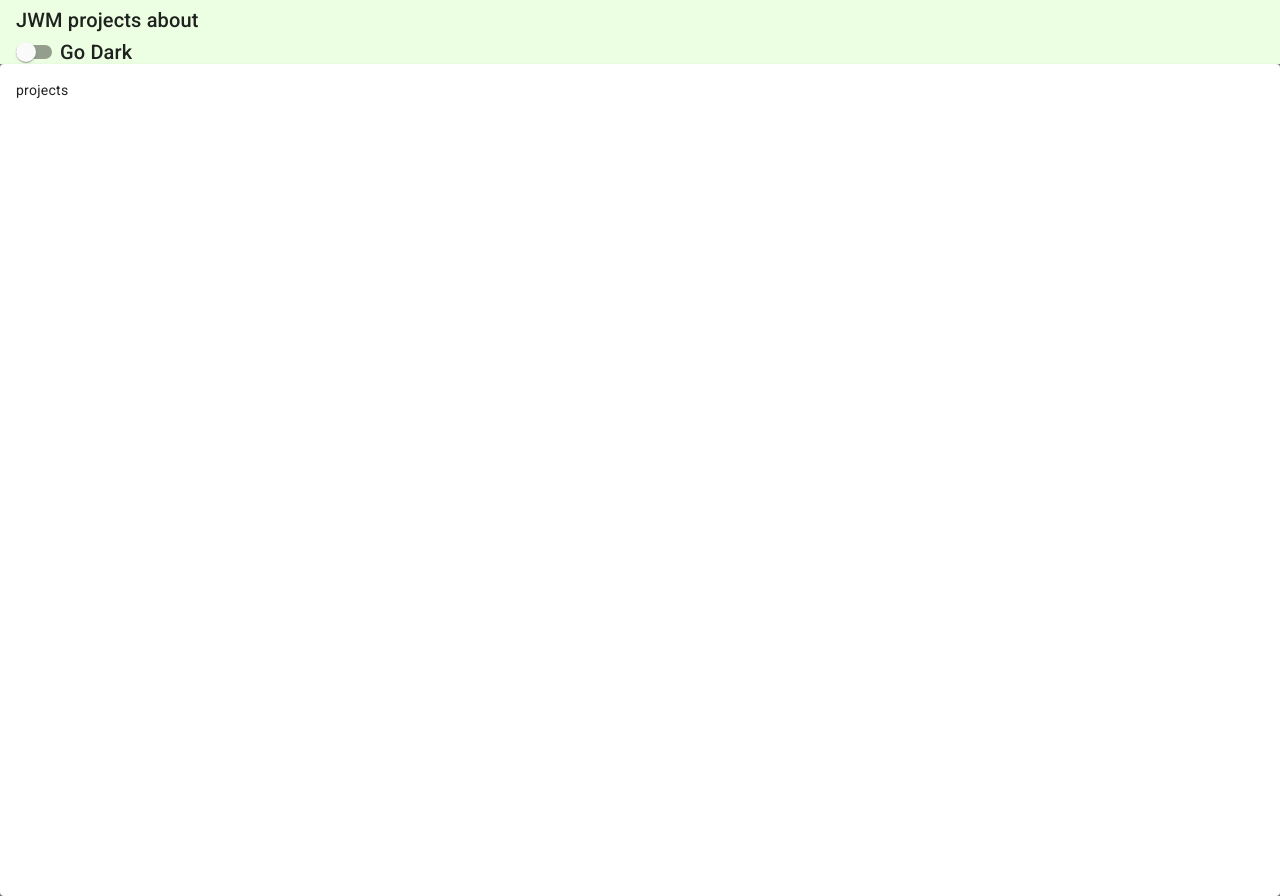
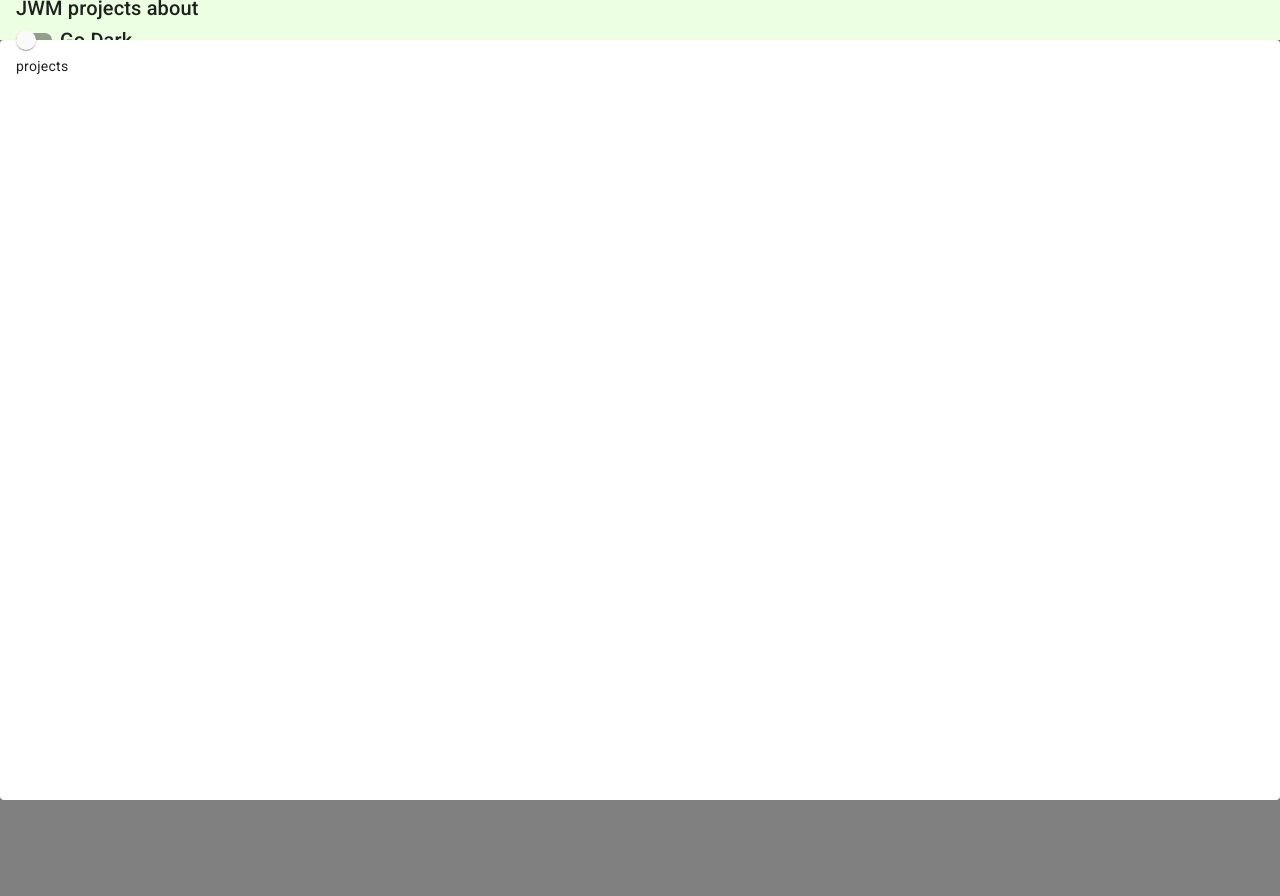
Before and after one commit to MoodyJW/portfolio-ng, an Angular app: page /projects in a window 1280 px wide. After the commit the page ends 800 px from the top, so only its background shows below. Built offline with nearby package versions, Linux system fonts and the light colour scheme.

Commit message:
updated ani/sty to work properly

```diff
--- a/src/app/app.component.html
+++ b/src/app/app.component.html
@@ -1,10 +1,12 @@
-<div [class]="isDark ? 'dark-theme' : 'light-theme'">
+<div
+  [class]="isDark ? 'dark-theme app-container' : 'light-theme app-container'"
+>
+  <mat-toolbar class="app-toolbar">
+    <header class="nav-header">
       <ng-container
         *ngIf="!isSmallScreen; else smallScreen"
         class="large-screen-container"
       >
-    <mat-toolbar>
-      <header class="nav-header">
         <mat-nav-list class="nav-list-items">
           <a class="navbar-link" routerLink="/home"> JWM </a>
           <a class="navbar-link" routerLink="/projects"> projects </a>
@@ -14,14 +16,13 @@
         <mat-slide-toggle (change)="isDark = !isDark" [checked]="isDark">
           Go Dark
         </mat-slide-toggle>
-      </header>
-    </mat-toolbar>
       </ng-container>
-
-  <ng-template #smallScreen class="small-screen-container">
+      <ng-template #smallScreen>
+        <ng-container class="small-scren-container">
           <button
             mat-icon-button
             [matMenuTriggerFor]="menu"
+            class="menu-button"
             aria-label="button with a navigation menu"
           >
             <mat-icon>more_vert</mat-icon>
@@ -33,9 +34,12 @@
               <a class="navbar-link" routerLink="/about"> about </a>
             </mat-nav-list>
           </mat-menu>
+        </ng-container>
       </ng-template>
+    </header>
+  </mat-toolbar>
 
-  <main [@routeAnimations]="prepareRoute(outlet)" class="content">
+  <main [@routeAnimations]="prepareRoute(outlet)">
     <router-outlet #outlet="outlet"></router-outlet>
   </main>
 </div>
--- a/src/app/app.component.scss
+++ b/src/app/app.component.scss
@@ -1,3 +1,11 @@
+.app-container {
+  height: 100vh;
+
+  .app-toolbar {
+    height: 5vh;
+  }
+}
+
 .large-screen-container {
   .nav-header {
     display: flex;
--- a/src/app/app.component.ts
+++ b/src/app/app.component.ts
@@ -9,25 +9,22 @@ import { slider, transformer, fader, stepper } from './route-animations';
   animations: [stepper],
 })
 export class AppComponent implements OnInit {
-  title = 'JWM';
-  // theme = 'theme-alternate';
-  checked = false;
-  isDark = true;
-  themeQuery: MediaQueryList;
+  private themeQuery: MediaQueryList;
+  private getScreenWidth: any;
+
+  public title = 'JWM';
+  public isDark = true;
   public isSmallScreen: boolean;
-  public getScreenWidth: any;
-  public getScreenHeight: any;
 
   constructor(private media: MediaMatcher) {
     this.getScreenWidth = window.innerWidth;
-    this.getScreenHeight = window.innerHeight;
     if (this.getScreenWidth < 500) {
       this.isSmallScreen = true;
     } else this.isSmallScreen = false;
     this.themeQuery = this.media.matchMedia('(prefers-color-scheme: dark)');
   }
-  ngOnInit() {
-    console.log(this.themeQuery);
+
+  ngOnInit(): void {
     if (this.themeQuery.matches) {
       this.isDark = true;
     } else this.isDark = false;
@@ -36,7 +33,6 @@ export class AppComponent implements OnInit {
   @HostListener('window:resize', ['$event'])
   onWindowResize() {
     this.getScreenWidth = window.innerWidth;
-    this.getScreenHeight = window.innerHeight;
     if (this.getScreenWidth < 500) {
       this.isSmallScreen = true;
     } else this.isSmallScreen = false;
@@ -49,8 +45,4 @@ export class AppComponent implements OnInit {
       outlet.activatedRouteData['animation']
     );
   }
-
-  // changeTheme(event: any) {
-  //   this.theme = event.checked ? 'theme-alternate' : '';
-  // }
 }
--- a/src/app/components/about-page/about-page.component.html
+++ b/src/app/components/about-page/about-page.component.html
@@ -1 +1,3 @@
-<mat-card [style.height.px]="800"> about </mat-card>
+<div class="jwm-page-container">
+  <mat-card class="jwm-main-card"> about </mat-card>
+</div>
--- a/src/app/components/home-page/home-page.component.html
+++ b/src/app/components/home-page/home-page.component.html
@@ -1 +1 @@
-<mat-card [style.height.px]="800"> home </mat-card>
+<mat-card class="jwm-main-card"> home </mat-card>
--- a/src/app/components/projects-page/projects-page.component.html
+++ b/src/app/components/projects-page/projects-page.component.html
@@ -1 +1 @@
-<mat-card [style.height.px]="800"> projects </mat-card>
+<mat-card class="jwm-main-card"> projects </mat-card>
--- a/src/app/route-animations.ts
+++ b/src/app/route-animations.ts
@@ -21,6 +21,7 @@ export const fader = trigger('routeAnimations', [
           position: 'absolute',
           left: 0,
           width: '100%',
+          height: '100%',
           opacity: 0,
           transform: 'scale(0) translateY(100%)',
         }),
@@ -53,6 +54,7 @@ function slideTo(direction: string) {
           top: 0,
           [direction]: 0,
           width: '100%',
+          height: '100%',
         }),
       ],
       optional
@@ -96,6 +98,7 @@ function transformTo({ x = 100, y = 0, rotate = 0 }) {
           top: 0,
           left: 0,
           width: '100%',
+          height: '100%',
         }),
       ],
       optional
@@ -133,6 +136,7 @@ export const stepper = trigger('routeAnimations', [
           position: 'absolute',
           left: 0,
           width: '100%',
+          height: '100%',
         }),
       ],
       optional
--- a/src/styles.scss
+++ b/src/styles.scss
@@ -4,14 +4,30 @@
 
 body {
   margin: 0;
-  max-height: 100vh;
+  min-height: 100vh;
+  min-height: -webkit-fill-available;
   background: gray;
 }
 
 main {
   position: relative;
+  height: 95vh;
 }
 
 mat-sidenav-content.mat-drawer-content {
   overflow: hidden;
 }
+
+.jwm-main-card {
+  height: 100%;
+}
+
+.jwm-page-container {
+  height: -webkit-fill-available;
+}
+
+mat-card {
+  height: 100%;
+  width: 100%;
+  box-sizing: border-box;
+}
```
Lines whose indentation alone changed are shown as unchanged.
